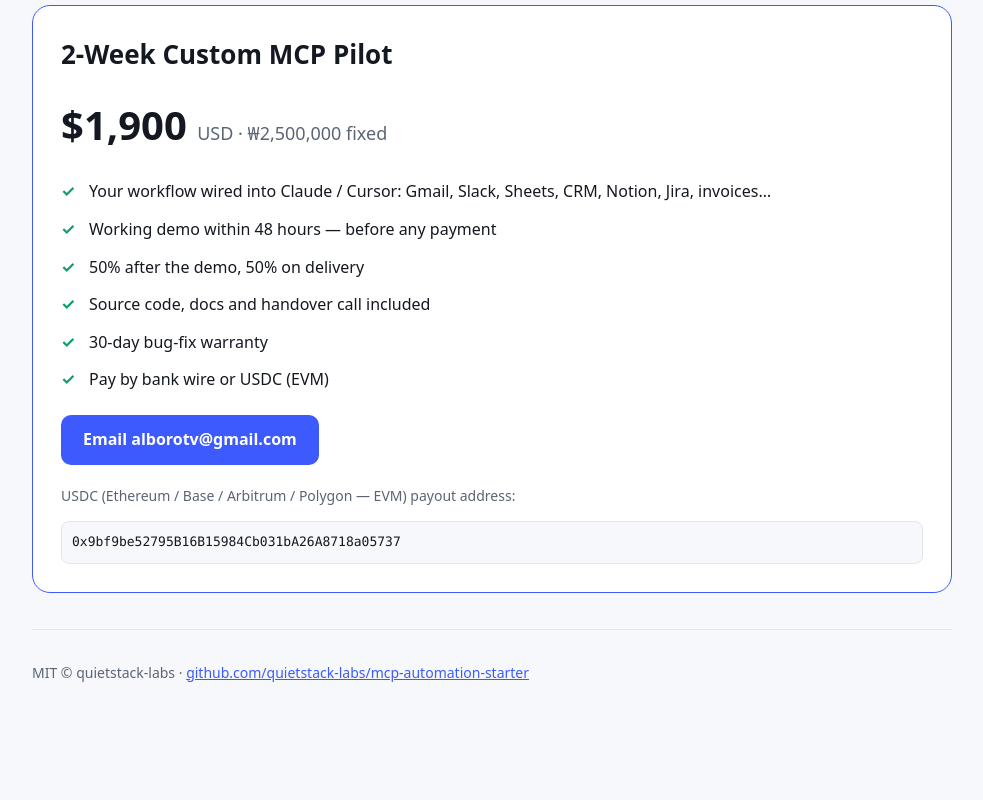
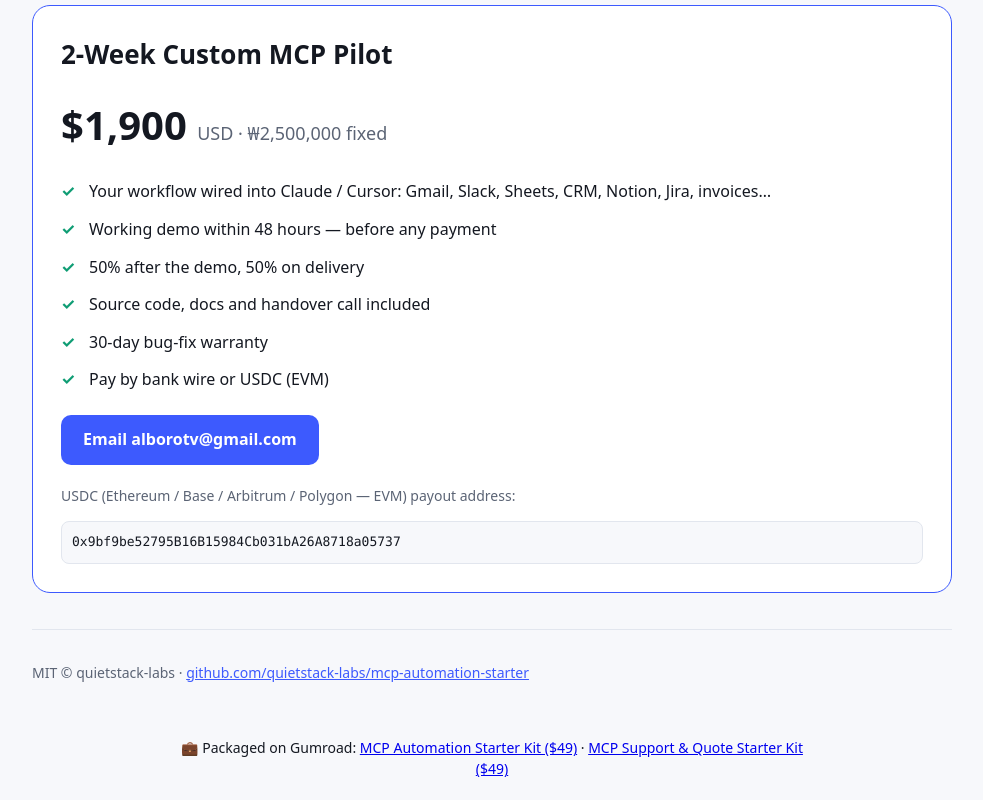
Before and after one commit to quietstack-labs/mcp-automation-starter, a website: page docs/index.html in a window 1280 px wide. Shown: the part 1143-1943 px from the top of the page, without its empty margins (148-1131 px from the left). Before the commit the page ends 1859 px from the top, so only its background shows below. Drawn offline with Linux system fonts and the light colour scheme.

Commit message:
pages: add Gumroad link

```diff
--- a/docs/index.html
+++ b/docs/index.html
@@ -126,5 +126,6 @@ claude mcp add automation -- node "$PWD/src/server.js"</pre>
 function setLang(l){document.documentElement.lang=l;document.getElementById('b-en').className=l==='en'?'on':'';document.getElementById('b-ko').className=l==='ko'?'on':'';try{localStorage.setItem('lang',l)}catch(e){}}
 (function(){var l;try{l=localStorage.getItem('lang')}catch(e){}if(!l&&/^ko/i.test(navigator.language||''))l='ko';if(l)setLang(l)})();
 </script>
+<p style="text-align:center;margin:1.5em auto;max-width:640px;font:14px/1.5 system-ui,sans-serif">💼 Packaged on Gumroad: <a href="https://playmaster72.gumroad.com/l/mcp-automation-starter">MCP Automation Starter Kit ($49)</a> · <a href="https://playmaster72.gumroad.com/l/mcp-support-quote-starter">MCP Support &amp; Quote Starter Kit ($49)</a></p>
 </body>
 </html>
```
